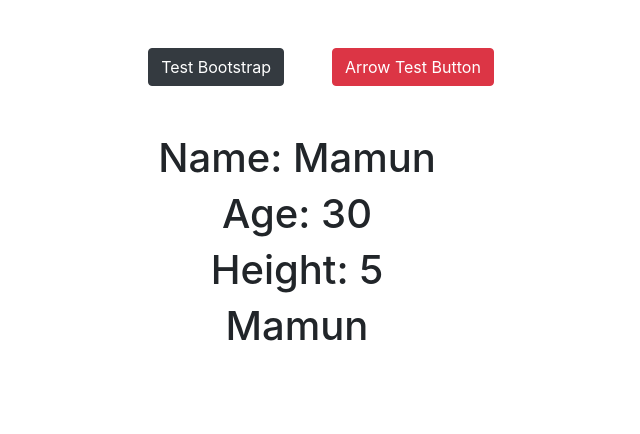
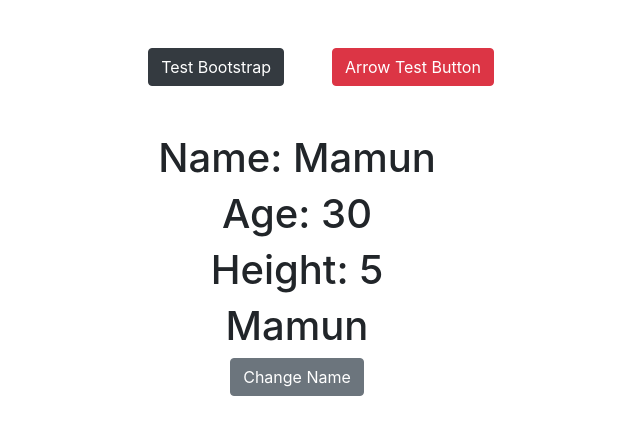
Before and after one commit to mamuncse15031/CSS-React-Bootstrap, a React (Create React App) app: page / in a window 1280 px wide. Shown: the top 434 px of the page, without its empty margins (343-983 px from the left). Built offline with nearby package versions, Linux system fonts and the light colour scheme.

Commit message:
set state in button click

```diff
--- a/src/mycomponents/SetStateClassCompo.js
+++ b/src/mycomponents/SetStateClassCompo.js
@@ -10,9 +10,17 @@ class SetStateClassCompo extends Component{
             name: "Mamun"
         }
     }
+
+    chnageName(a){
+
+        this.setState({name:a})
+
+
+    }
     render(){
         return <div>
             <h1>{this.state.name}</h1>
+            <button class="btn btn-secondary" onClick={this.chnageName.bind(this,"Anay")}>Change Name</button>
         </div>
     }
 
```
Also changed, not shown: 1 other file (tests, documents, lock files or other folders).
